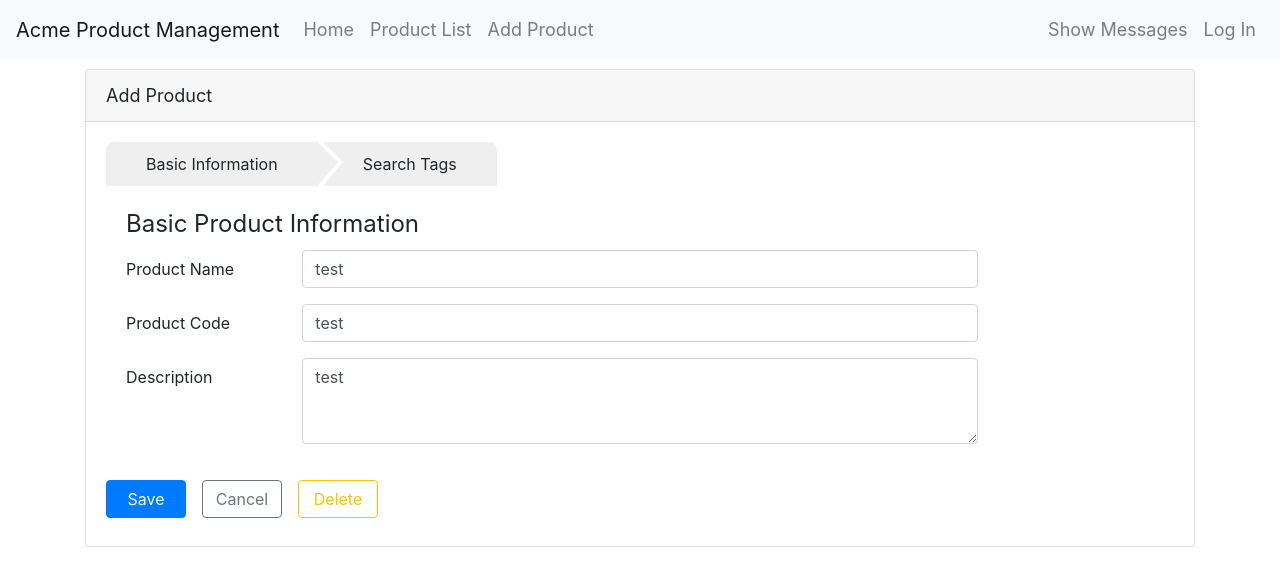
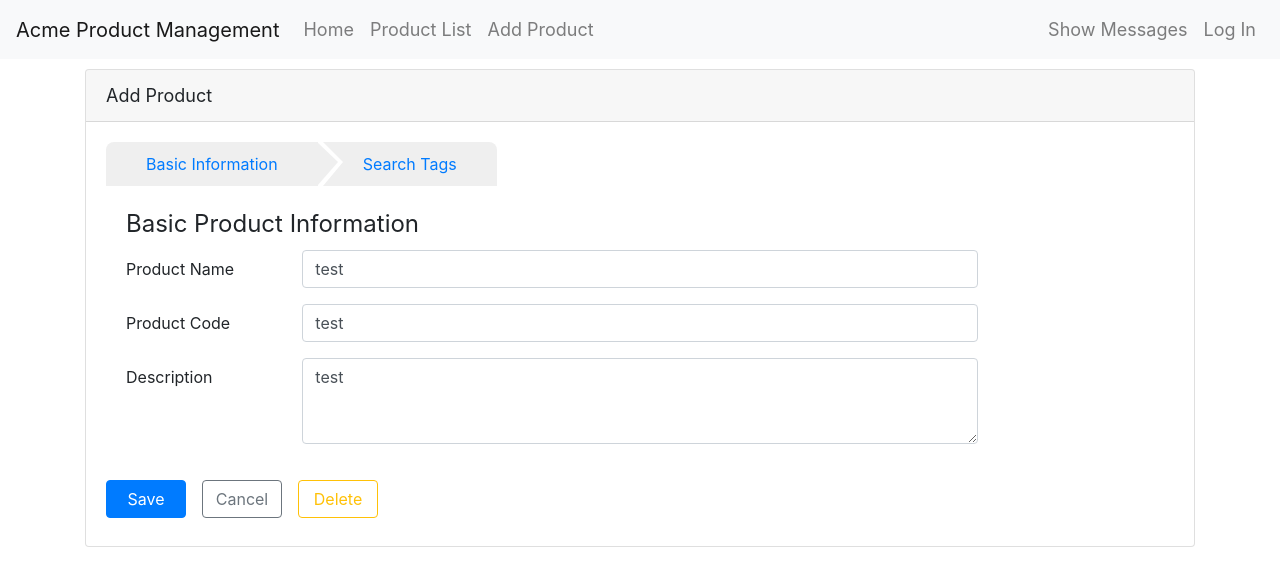
Before and after one commit to patriciarrsilva/Angular-Routing, an Angular app: page /products/0/edit/info in a window 1280 px wide. Shown: the top 586 px of the page. Built offline with nearby package versions, Linux system fonts and the light colour scheme; what angular-in-memory-web-api would draw is missing.

Commit message:
Activating Child Routes

```diff
--- a/src/app/products/product-edit/product-edit.component.html
+++ b/src/app/products/product-edit/product-edit.component.html
@@ -5,8 +5,8 @@
 
   <div class="card-body" *ngIf="product">
     <div class="wizard">
-      <a>Basic Information</a>
-      <a>Search Tags</a>
+      <a routerLink="info">Basic Information</a>
+      <a routerLink="tags">Search Tags</a>
     </div>
 
     <router-outlet></router-outlet>
```
